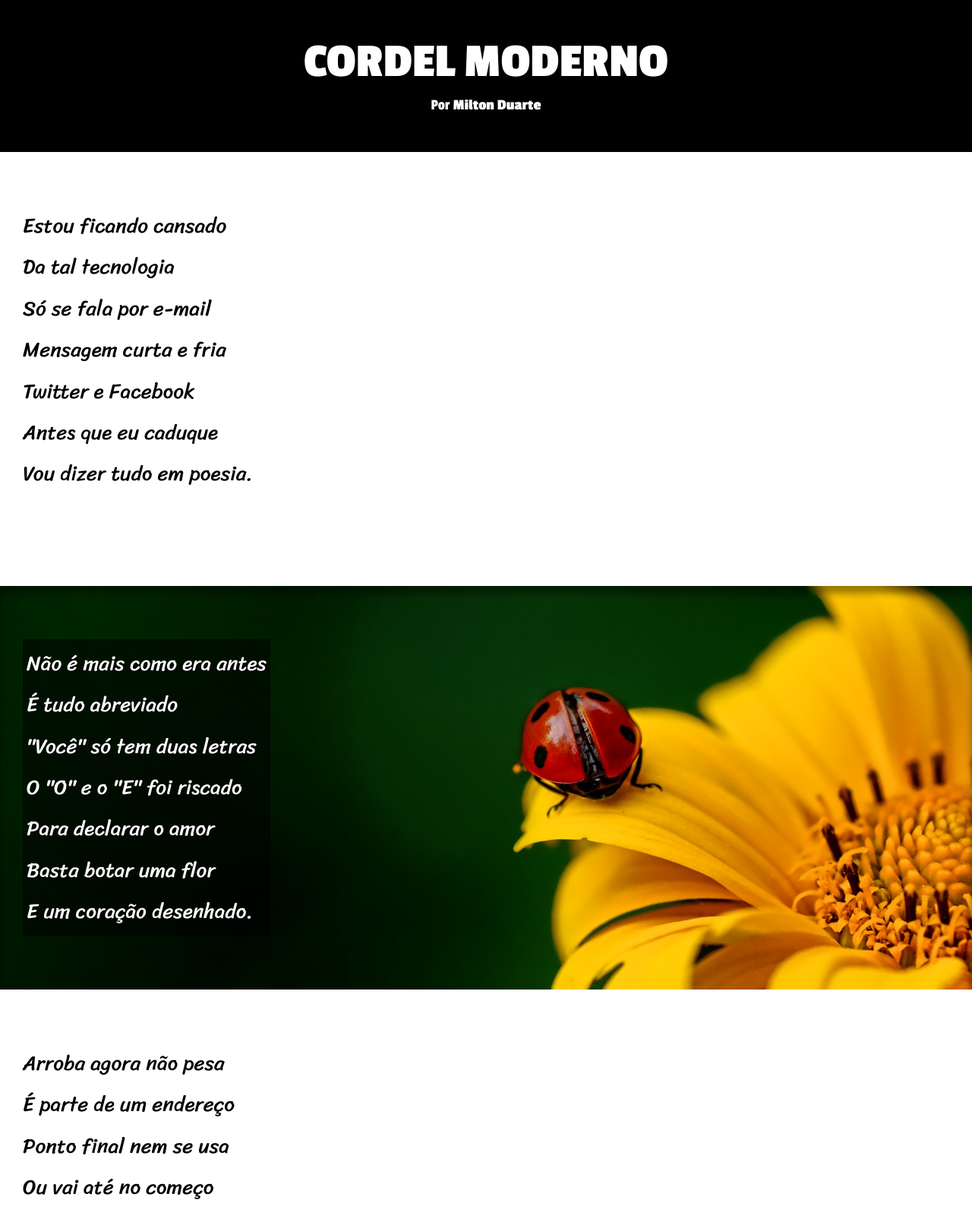
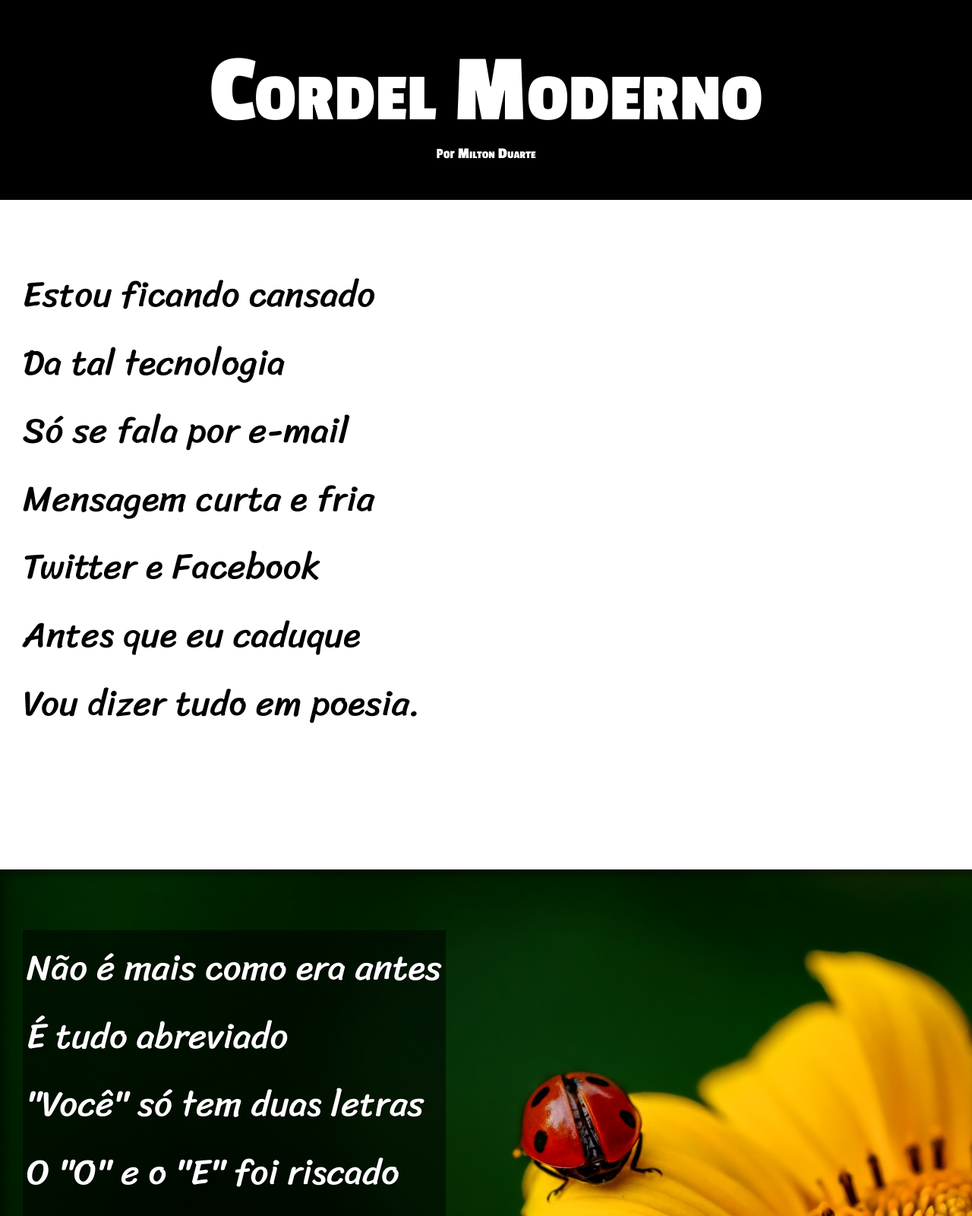
Before and after one commit to naumdevcode/html-css, a plain HTML site: page desafios/d012/index.html in a window 1280 px wide. Shown: the top 1600 px of the page at 76% size. Drawn offline with Linux system fonts and the light colour scheme.

Commit message:
atualizei o desafio 12

```diff
--- a/desafios/d012/index.html
+++ b/desafios/d012/index.html
@@ -3,18 +3,16 @@
 <head>
     <meta charset="UTF-8">
     <meta name="viewport" content="width=device-width, initial-scale=1.0">
-    <title>Projeto Cordel</title>
+    <title>Cordel Moderno</title>
     <link rel="stylesheet" href="style.css">
 </head>
 <body>
     <header>
-        <div id="titulo">
-            <h1>CORDEL MODERNO</h1>
-            <a href="https://www.recantodasletras.com.br/poesias/3186743" target="_blank">Por <strong>Milton Duarte</strong></a>
-        </div>
+            <h1>Cordel Moderno</h1>
+            <p>Por <a href="https://www.recantodasletras.com.br/poesias/3186743" target="_blank">Milton Duarte</a></p>
     </header>
-    <main>
-        <div class="folha">
+
+    <section class="normal">
         <p>
             Estou ficando cansado <br>
             Da tal tecnologia <br>
@@ -22,11 +20,11 @@
             Mensagem curta e fria <br>
             Twitter e Facebook <br>
             Antes que eu caduque <br>
-                Vou dizer tudo em poesia. <br>
+            Vou dizer tudo em poesia.
         </p>
-        </div>
-        <div class="paralax" id="p1">
-            <div>
+    </section>
+
+    <section class="imagem" id="s1">
         <p>
             Não é mais como era antes <br>
             É tudo abreviado <br>
@@ -34,11 +32,11 @@
             O "O" e o "E" foi riscado <br>
             Para declarar o amor <br>
             Basta botar uma flor <br>
-                    E um coração desenhado. <br>
+            E um coração desenhado.
         </p>
-            </div>
-        </div>
-        <div class="folha">
+    </section>
+
+    <section class="normal">
         <p>
             Arroba agora não pesa <br>
             É parte de um endereço <br>
@@ -46,19 +44,20 @@
             Ou vai até no começo <br>
             Agora é .com <br>
             Se o saite é muito bom <br>
-                Ele vale um alto preço. <br>
-                <br>
+            Ele vale um alto preço.
+        </p>
+        <p>
             Pra piorar a liguagem <br>
             O emoticom é um risco <br>
             Tem símbolo para tudo <br>
             Ponto e vírgula e um asterisco <br>
             Um beijo significa <br>
             Pra entender como fica <br>
-                Decifre esse rabisco. <br>
+            Decifre esse rabisco.
         </p>
-        </div>
-        <div class="paralax" id="p2">
-            <div>
+    </section>
+
+    <section class="imagem" id="s2">
         <p>
             Tenho saudade das cartas <br>
             Escritas com a própria mão <br>
@@ -66,11 +65,11 @@
             Só chegava no Verão <br>
             Mas matava a saudade <br>
             Era texto de verdade <br>
-                    Nas linhas do coração. <br>
+            Nas linhas do coração.
         </p>
-            </div>
-        </div>
-        <div class="folha">
+    </section>
+
+    <section class="normal">
         <p>
             Agora, escrevo e envio <br>
             Chegando na mesma hora <br>
@@ -78,20 +77,21 @@
             A pessoa foi embora <br>
             Abriu outro aplicativo <br>
             O mundo ficou cativo <br>
-                Da tecnologia do agora. <br>
-                <br>
+            Da tecnologia do agora.
+        </p>
+        <p>
             Felizmente, pra orar <br>
             Não precisa de internet <br>
             Deus escuta todo mundo <br>
             Se quiser, faça esse teste <br>
             Dois pontos são dois joelhos <br>
             Seus lábios são aparelhos <br>
-                Deixe que Deus interprete. <br>
+            Deixe que Deus interprete.
         </p>
-        </div>
-    </main>
+    </section>
+
     <footer>
-        <p>Site criado por <strong>NaumDev</strong> pelo o <strong>CursoemVideo</strong></p>
+        <p>Site criado por <a href="https://github.com/naumdevcode" target="_blank">NaumDev</a> pelo o <a href="#">CursoemVideo</a></p>
     </footer>
 </body>
 </html>
--- a/desafios/d012/style.css
+++ b/desafios/d012/style.css
@@ -1,71 +1,92 @@
 @charset "utf-8";
 
-@import url('https://fonts.googleapis.com/css2?family=Passion+One:wght@400;700;900&family=Sriracha&display=swap');
+@import url('https://fonts.googleapis.com/css2?family=Passion+One:wght@400;700;900&display=swap');
+@import url('https://fonts.googleapis.com/css2?family=Sriracha&display=swap');
+
+:root{
+    --fonte1: Verdana, Geneva, Tahoma, sans-serif;
+    --fonte2: 'Passion One', cursive;
+    --fonte3: 'Sriracha', cursive;
+}
 
 *{
     margin: 0;
+    padding: 0;
+    font-size: 1.05em;
 }
 
-header{
+html, body{
+    min-height: 100vh;
+    background-color: darkgray;
+    font-family: var(--fonte1);
+
+}
+
+header, footer{
     background: black;
     color: white;
-    height: 200px;
-    align-content: center;
-    justify-items: center;
+    text-align: center;
+    font-family: var(--fonte2);
 }
 
-#titulo{
-    font-family: 'passion one';
-    font-size: 2em;
-    font-weight: 400;
-    text-align: center;
+header h1{
+    padding-top: 50px;
+    font-variant: small-caps;
+    font-size: 10vw;
 }
 
-#titulo a{
-    font-size: 20px;
+header p{
+    padding-bottom: 50px;
+}
+
+a{
     color: white;
     text-decoration: none;
+    font-weight: bolder;
+    font-variant: small-caps;
 }
 
-main{
-    font-family: 'sriracha';
-    font-size: 1.7em;
-    line-height: 2em;
+a:hover{
+    text-decoration: underline;
 }
 
-.folha{
-    padding: 70px 30px 120px 30px;
+section{
+    background-color: white;
+    color: black;
+    font-family: var(--fonte3);
+    font-size: 3.5vw;
+    line-height: 2em;
+    padding-top: 10vh;
+    padding-bottom: 10vh;
+    padding-left: 30px;
 }
 
-.paralax{
-    padding: 70px 30px 70px 30px;
-    box-shadow: 0px 10px 10px rgba(0, 0, 0, 0.392) inset;
+section p{
+    padding-bottom: 2em;
 }
 
-.paralax div{
+.imagem{
+    box-shadow: inset 6px 6px 13px #00000081;
+}
+
+.imagem p{
+    display: inline-block;
     background-color: #00000080;
     color: white;
-    display: inline-block;
     padding: 5px;
     text-shadow: 1px 1px black;
 }
 
-#p1{
+#s1{
     background: white url(imagens/background001.jpg) right center fixed;
     background-size: cover;
 }
 
-#p2{
+#s2{
     background: white url(imagens/background002.jpg) left bottom fixed;
     background-size: cover;
 }
 
-footer{
-    background-color: black;
-    color: white;
-    height: 40px;
-    font-family: Arial, Helvetica, sans-serif;
-    font-size: 1em;
-    text-align: center;
-    align-content: center;
+footer p{
+    padding: 10px;
 }
```
Lines whose indentation alone changed are shown as unchanged.
